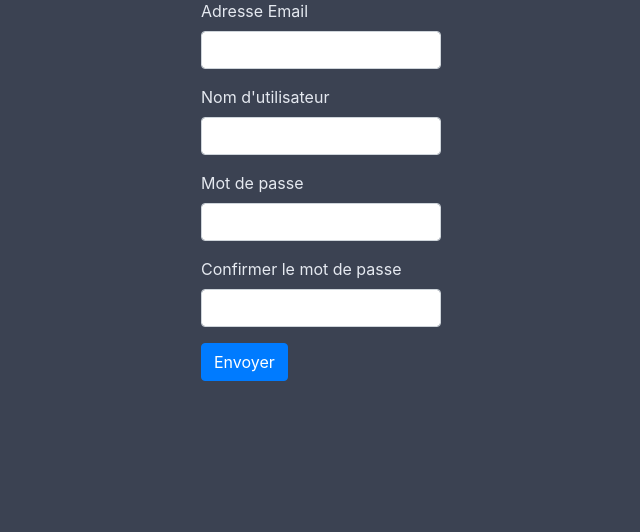
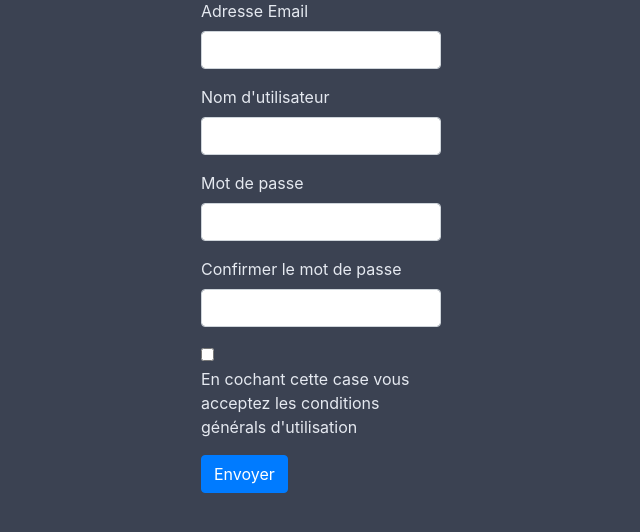
Before and after one commit to GuillaumeLeon/CreationLab, a PHP site: page /inscription.php in a window 1280 px wide. Shown: the part 88-620 px from the top of the page, without its empty margins (319-959 px from the left). Run offline with PHP 8.4, Linux system fonts and the light colour scheme.

Commit message:
added gtu for inscription form

```diff
--- a/inscription.php
+++ b/inscription.php
@@ -36,9 +36,12 @@ require "db.php";
             <label for="exampleInputPassword1">Confirmer le mot de passe </label>
             <input type="password" class="form-control" id="confirm_password" name="confirm_password" required>
         </div>
-
+        <div class="form-group">
+        <input type="checkbox" name="cgu" id="cgu" required>
+        <p>En cochant cette case vous acceptez les conditions générals d'utilisation</p>
+        </div>
         <button type="submit" class="btn btn-primary">Envoyer</button>
     </form>
-<script src="js/password_validatio.js"></script>
+<script src="js/password_validation.js"></script>
 </body>
 </html>
```
